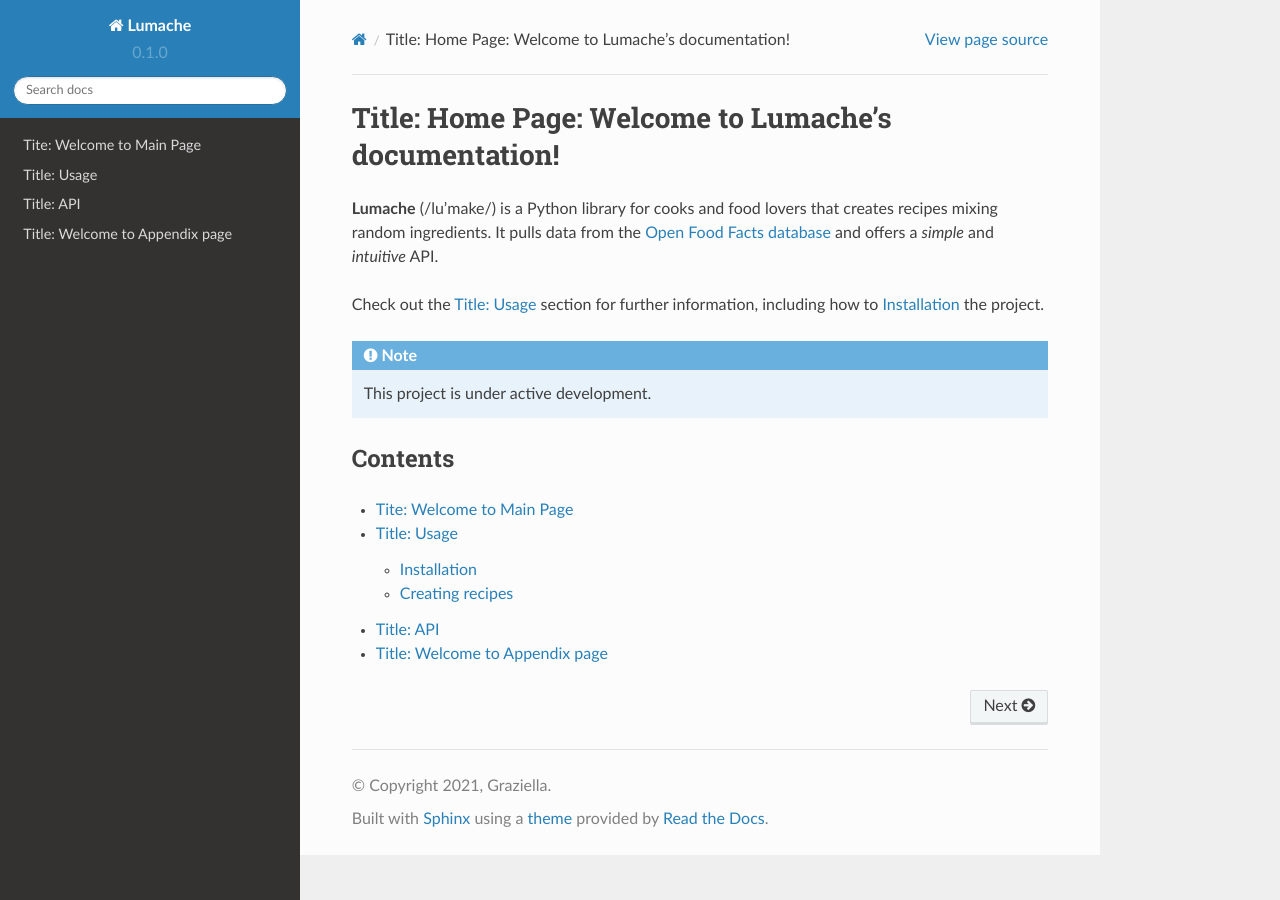
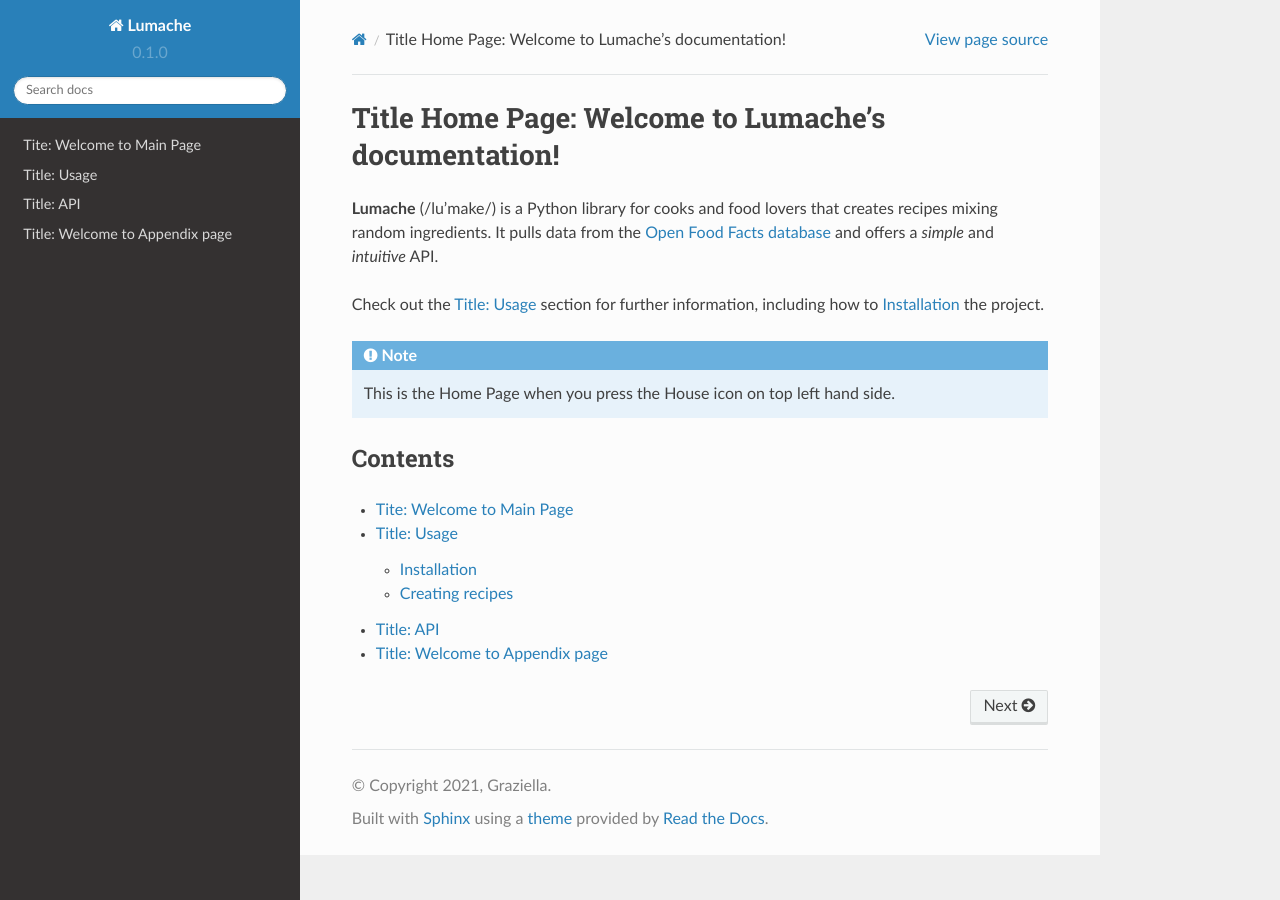
Before and after one commit to ProfRosario/sandbox-readthedocs, a Sphinx documentation site: the page built from docs/source/index.rst, in a window 1280 px wide. Built offline with Sphinx 7.4.7 and the Read the Docs theme 2.0.0, drawn with Linux system fonts in a browser that asks for light colours.

Commit message:
Update index.rst
updated note.

```diff
--- a/docs/source/index.rst
+++ b/docs/source/index.rst
@@ -11,7 +11,7 @@
 
 .. note::
 
-   This project is under active development.
+   This is the Home Page when you press the House icon on top left hand side.
 
 Contents
 --------
```
Also changed, not shown: other parts of docs/source/index.rst (+1 -1 lines).
